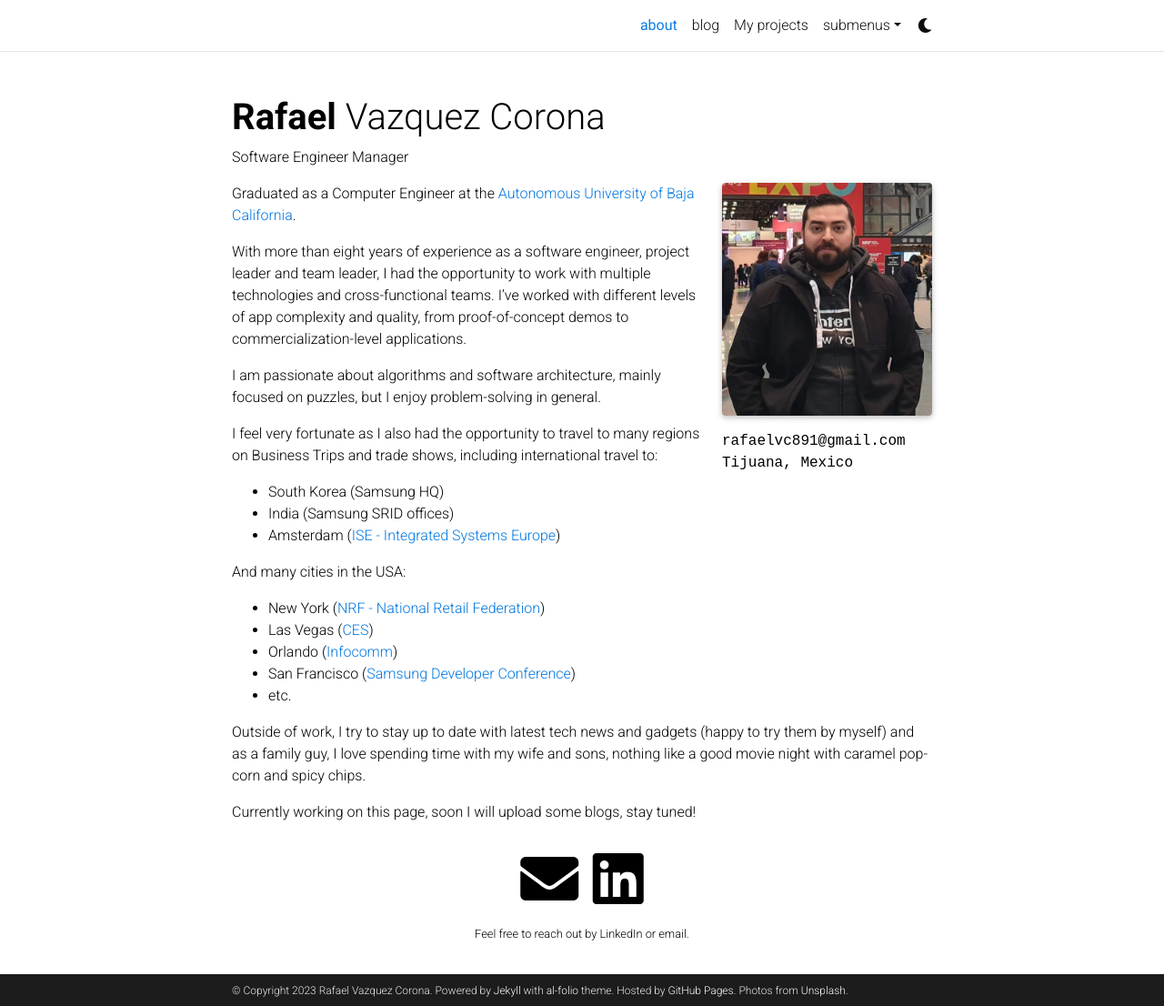
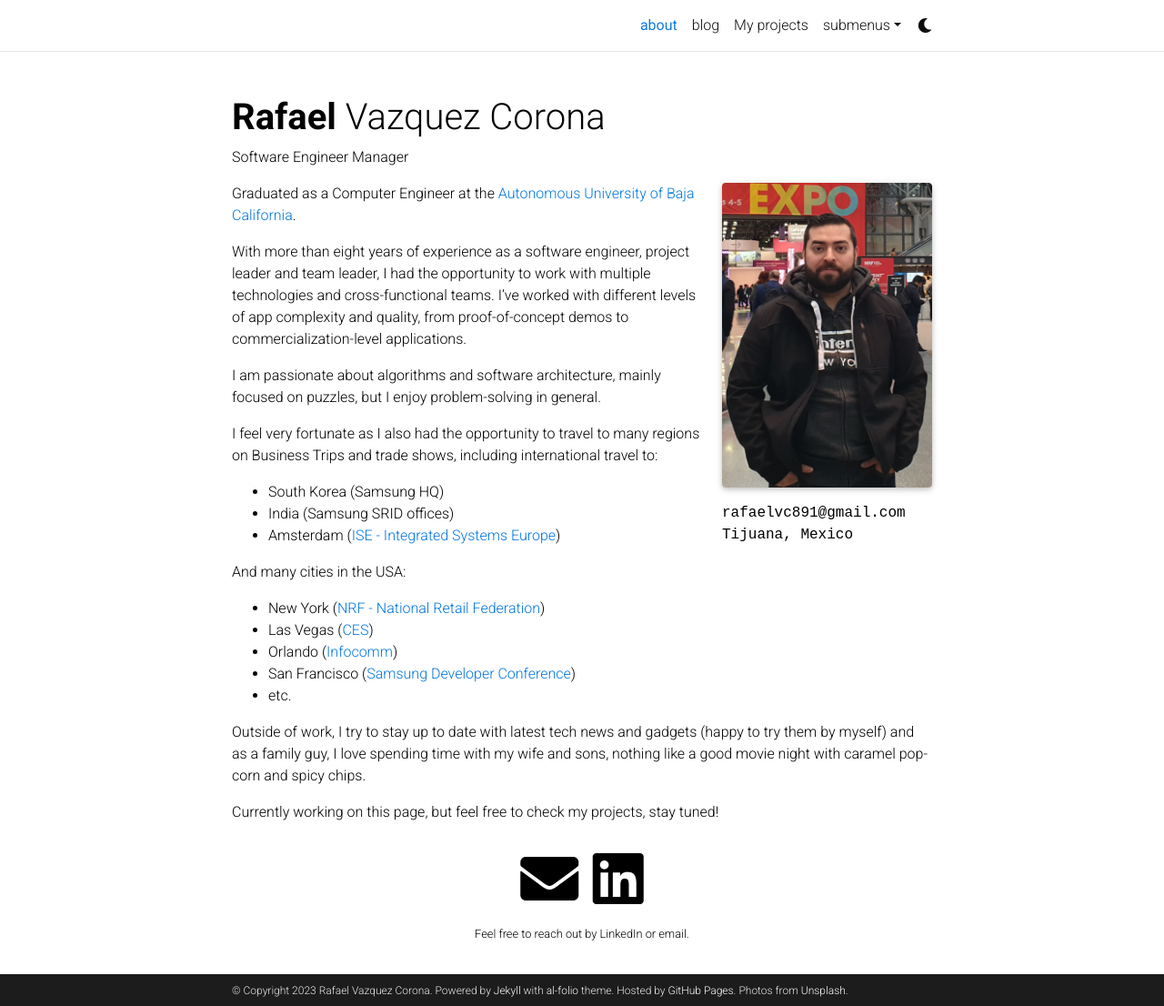
Before and after one commit to RafaelVC89/rafaelvc89.github.io, a Jekyll site: the page built from _pages/about.md, in a window 1280 px wide and 1106 px high. Shown: the whole window at 91% size. Built offline with Jekyll 4.4.1, drawn with Linux system fonts in a browser that asks for light colours; comment, search, counter and statistics services are not loaded; a style sheet for code colours, icons or effects is not loaded.

Commit message:
Use site pagination instead of pagination plugin as is not supported by GithubPages Updated profile picture Updated about text

```diff
--- a/_pages/about.md
+++ b/_pages/about.md
@@ -38,4 +38,4 @@ And many cities in the USA:
 
 Outside of work, I try to stay up to date with latest tech news and gadgets (happy to try them by myself) and as a family guy, I love spending time with my wife and sons, nothing like a good movie night with caramel pop-corn and spicy chips.
 
-Currently working on this page, soon I will upload some blogs, stay tuned!
+Currently working on this page, but feel free to check my projects, stay tuned!
--- a/blog/index.html
+++ b/blog/index.html
@@ -36,7 +36,7 @@ pagination:
   {% endif %}
 
   <ul class="post-list">
-    {% for post in paginator.posts %}
+    {% for post in site.posts %}
 
     {% if post.external_source == blank %}
       {% assign read_time = post.content | number_of_words | divided_by: 180 | plus: 1 %}
```
Also changed, not shown: assets/img/prof_pic.jpg.
